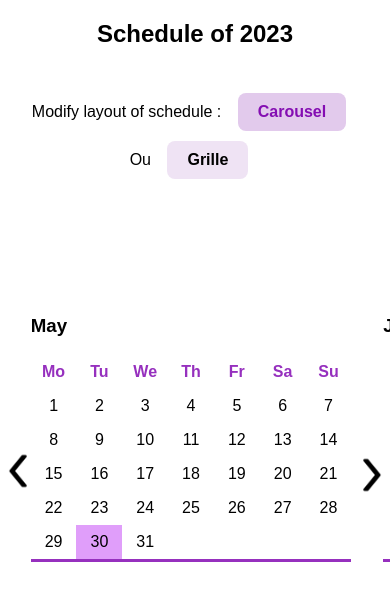
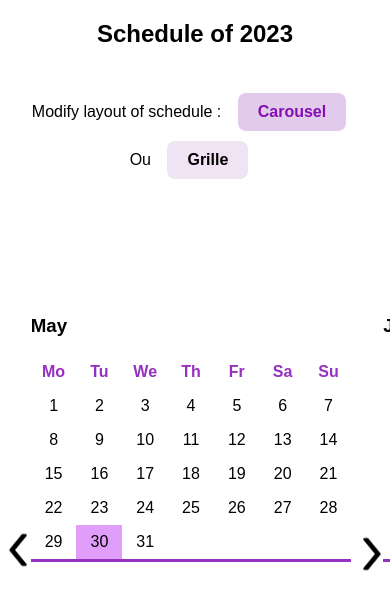
Before and after one commit to Modeste20/Calendrier2023, a plain HTML site: page Calendrier2023/index.html in a window 390 px wide. Both pictures are taken after a click on the element "Carousel". Drawn offline with Linux system fonts and the light colour scheme.

Commit message:
Update calendrier.css

```diff
--- a/Calendrier2023/calendrier.css
+++ b/Calendrier2023/calendrier.css
@@ -98,7 +98,7 @@ body > section span.arrow.arrow-right  {
     }
 
     body > section  span.arrow  {
-        top:55%;
+        top:65%;
     }
 }
 
```
